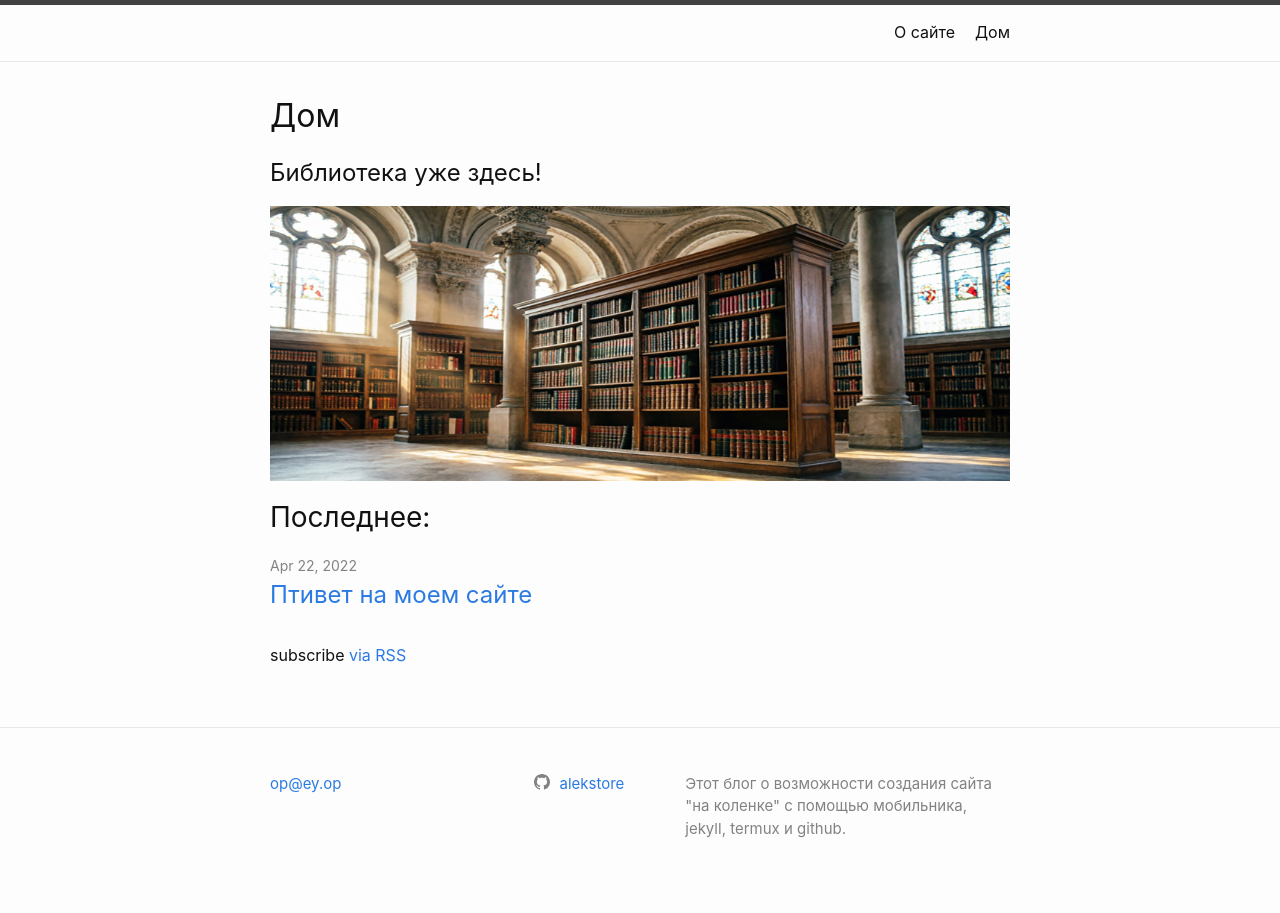
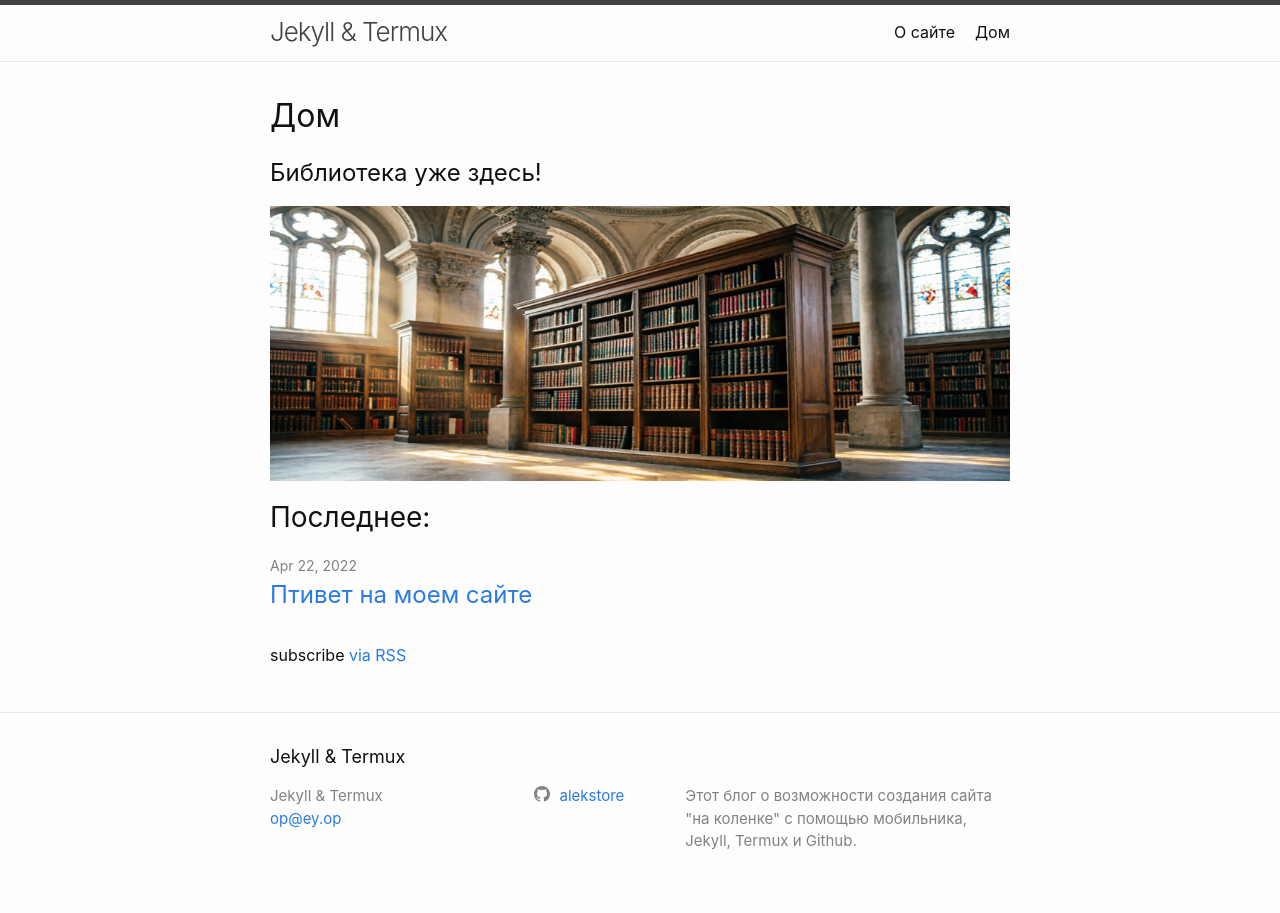
Before and after one commit to alekstore/jt, a Jekyll site: the page built from index.markdown, in a window 1280 px wide. Built offline with Jekyll 4.4.1, drawn with Linux system fonts in a browser that asks for light colours; part of the change alters nothing that is shown.

Commit message:
аффтора на сцену

```diff
--- a/_config.yml
+++ b/_config.yml
@@ -18,11 +18,12 @@
 # You can create any custom variable you would like, and they will be accessible
 # in the templates via {{ site.myvariable }}.
 
-# title: Jekyll & Termux
+title: Jekyll & Termux
+name:  Саша  <firstname> <lastname>
 email: op@ey.op
 description: >- # this means to ignore newlines until "baseurl:"
   Этот блог о возможности создания сайта "на коленке"
-  с помощью мобильника, jekyll, termux и github.
+  с помощью мобильника, Jekyll, Termux и Github.
 baseurl: "jt" # the subpath of your site, e.g. /blog
 # url: "" # the base hostname & protocol for your site, e.g. http://example.com
 #twitter_username: jekyllrb
```
